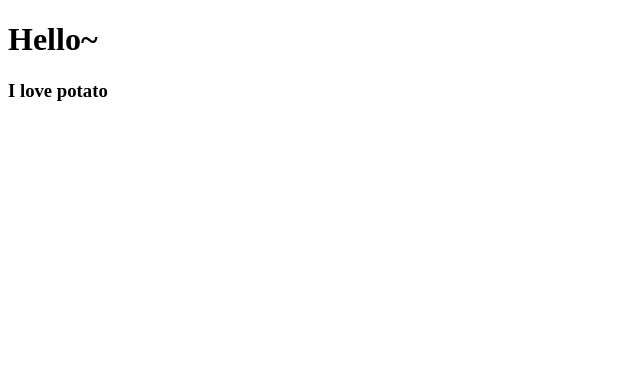
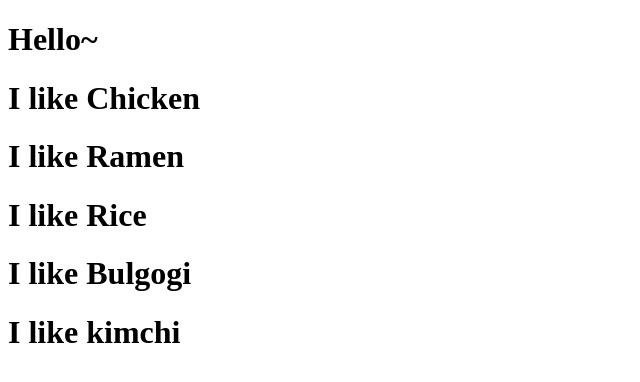
Before and after one commit to A1pe/movie_app_2021, a React (Create React App) app: page / in a window 1280 px wide. Shown: the top 382 px of the page, without its empty margins (0-640 px from the left). Built offline with nearby package versions, Linux system fonts and the light colour scheme.

Commit message:
updated lecture 2-1

```diff
--- a/src/App.js
+++ b/src/App.js
@@ -1,13 +1,18 @@
 import React from "react";
-import Potato from "./potato";
+
+function Food({ fav }) {
+  return <h1>I like { fav }</h1>
+}
 
 function App() {
   return (
     <div>
-      <h1>
-        Hello~
-      </h1>
-      <Potato />
+      <h1>Hello~</h1>
+      <Food fav="Chicken"/>
+      <Food fav="Ramen"/>
+      <Food fav="Rice"/>
+      <Food fav="Bulgogi"/>
+      <Food fav="kimchi"/>
     </div>
   );
 }
--- a/src/index.js
+++ b/src/index.js
@@ -1,7 +1,7 @@
 import React from 'react';
 import ReactDOM from 'react-dom';
 import App from './App';
-import Potato from './potato';
+
 
 ReactDOM.render(
   <App />,
--- a/src/potato.js
+++ /dev/null
@@ -1,8 +0,0 @@
-import React from "react";
-
-function Potato() {
-    return <h3>I love potato</h3>
-
-}
-
-export default Potato;
```
Also changed, not shown: recap.txt.
